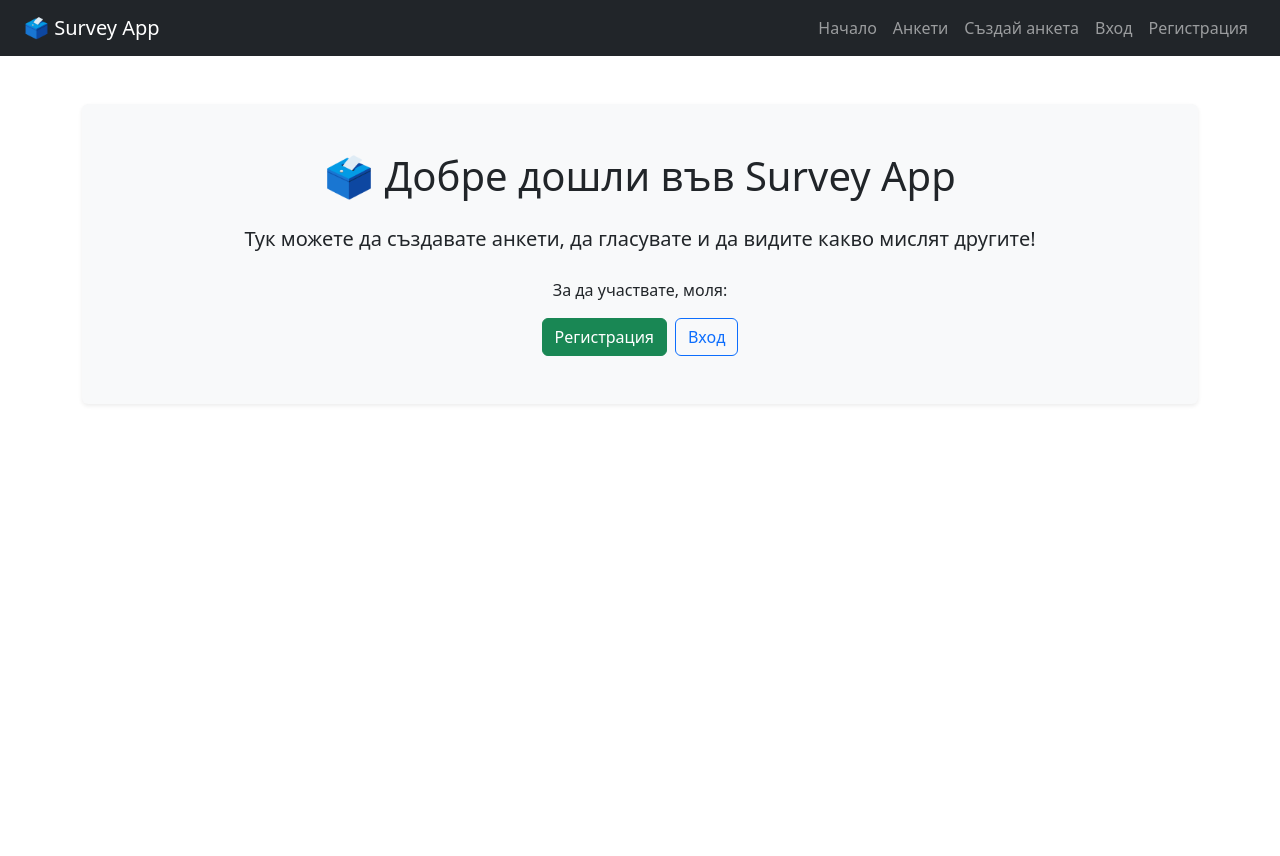
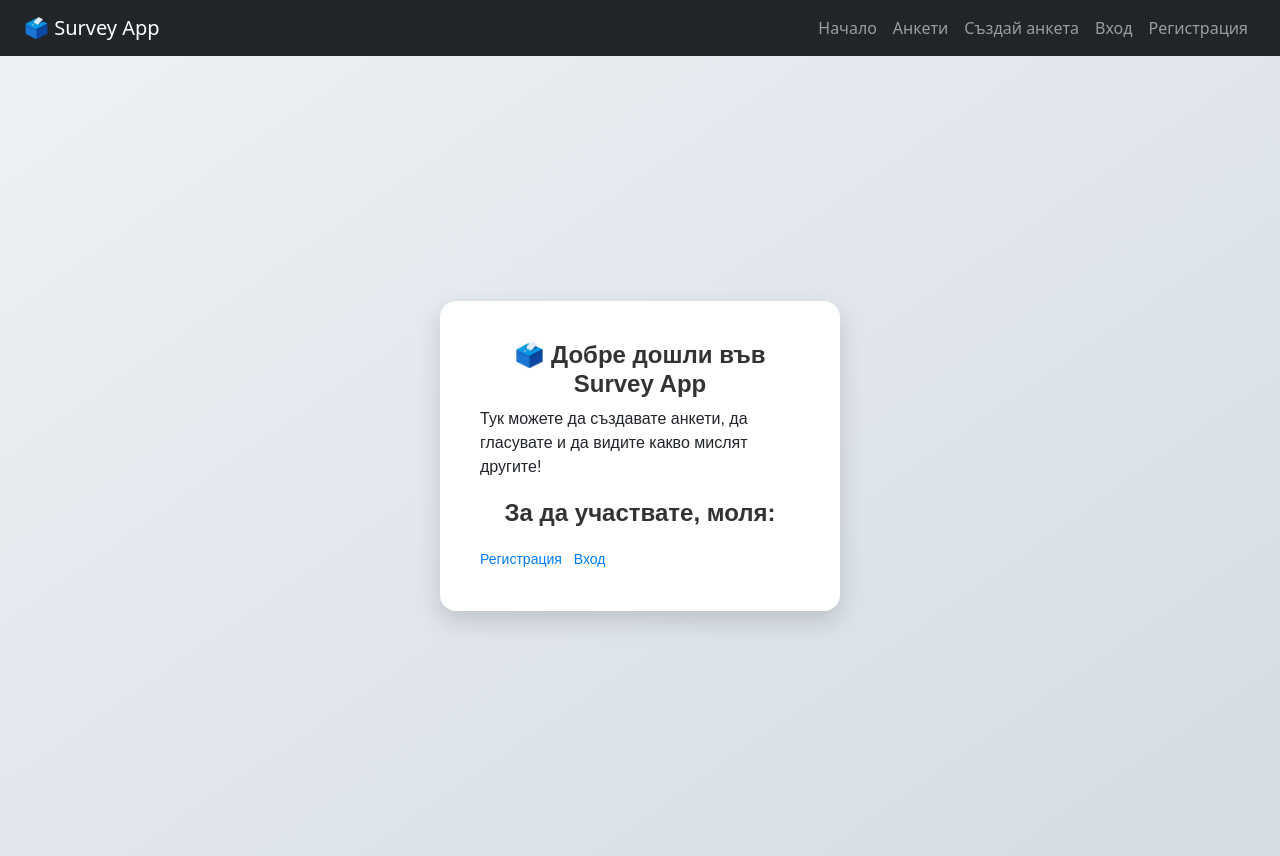
Before and after one commit to Ifchu/Survey_App, a React (Create React App) app: page / in a window 1280 px wide. Before the commit the page ends 800 px from the top, so only its background shows below. Built offline with nearby package versions, Linux system fonts and the light colour scheme.

Commit message:
Updated Home page
@Ifchu  Add some comments and new style

```diff
--- a/src/pages/Home.js
+++ b/src/pages/Home.js
@@ -1,39 +1,115 @@
-// Updated by Velislav on 3.05
 import { useContext } from 'react';
 import { Link } from 'react-router-dom';
 import { AuthContext } from '../context/AuthContext';
 
+
+
+
+// Главна начална страница на приложението
 function Home() {
+	// Взимаме текущия потребител от контекста (дали е логнат)
   const { user } = useContext(AuthContext);
 
+
+ // CSS стилове дефинирани като обекти (вместо външен .css файл)
+
+ const styles = {
+	 // Основен контейнер, центрира съдържанието по хоризонтал и вертикал
+    wrapper: {
+      height: '100vh',
+      display: 'flex',
+      justifyContent: 'center',
+      alignItems: 'center',
+      background: 'linear-gradient(145deg, #eef1f5, #d4dce4)',
+      fontFamily: 'Arial, sans-serif',
+    },
+	// Карта/кутия, която съдържа съдържанието
+    card: {
+      background: '#fff',
+      padding: '40px',
+      borderRadius: '16px',
+      boxShadow: '0 10px 25px rgba(0, 0, 0, 0.15)',
+      width: '100%',
+      maxWidth: '400px',
+      display: 'flex',
+      flexDirection: 'column',
+      gap: '20px',
+    },
+	    // Заглавие (центрирано и удебелено)
+    title: {
+      fontSize: '24px',
+      fontWeight: 'bold',
+      textAlign: 'center',
+      color: '#333',
+    },
+    input: {
+      padding: '14px',
+      borderRadius: '8px',
+      border: '1px solid #ccc',
+      fontSize: '16px',
+    },
+	// Стил за линковете (напр. вход и регистрация)
+  link: {
+      textAlign: 'center',
+      marginTop: '10px',
+	  marginRight: '12px',
+      fontSize: '14px',
+      color: '#007bff',
+      textDecoration: 'none',
+      transition: 'color 0.3s',
+    },
+	// Стил за линковете (напр. вход и регистрация)
+    linkHover: {
+      color: '#0056b3',
+    },
+  };
+
+
+
   return (
-    <div className="container mt-5">
-      <div className="text-center p-5 bg-light rounded shadow-sm">
-        <h1 className="mb-4">🗳️ Добре дошли във Survey App</h1>
-
-        <p className="lead">
+    <div style={styles.wrapper}>
+	 {/* Формата не е активна тук, използвана е за стилизиране на съдържанието */}
+	 <form style={styles.card}>
+      <div>
+	   {/* Основно заглавие на страницата */}
+        <h1 style={styles.title}>🗳️ Добре дошли във Survey App</h1>
+		{/* Кратко описание за приложението */}
+        <p>
           Тук можете да създавате анкети, да гласувате и да видите какво мислят другите!
         </p>
 
+		 {/* Проверка дали потребителят е логнат */}
         {!user ? (
           <>
-            <p className="mt-4">За да участвате, моля:</p>
-            <Link to="/register" className="btn btn-success me-2">
-              Регистрация
-            </Link>
-            <Link to="/login" className="btn btn-outline-primary">
+            <p style={styles.title}>За да участвате, моля:</p>
+			 {/* Линк към Регистрация */}
+			<Link
+          to="/register"
+          style={styles.link}
+          onMouseOver={(e) => (e.target.style.color = styles.linkHover.color)}
+          onMouseOut={(e) => (e.target.style.color = styles.link.color)}> Регистрация
+		  </Link>
+		  {/* Линк към Вход */}
+            <Link to="/login"  style={styles.link}
+          onMouseOver={(e) => (e.target.style.color = styles.linkHover.color)}
+          onMouseOut={(e) => (e.target.style.color = styles.link.color)}>
               Вход
             </Link>
           </>
         ) : (
           <>
-            <p className="mt-4">Радваме се, че си тук, <strong>{user.name}</strong>!</p>
-            <Link to="/polls" className="btn btn-primary">
+			  {/* Ако е логнат, показваме персонализирано съобщение */}
+            <p>Радваме се, че си тук, <strong>{user.name}</strong>!</p>
+            {/* Линк към анкетите */}
+			<Link to="/polls" style={styles.link}
+          onMouseOver={(e) => (e.target.style.color = styles.linkHover.color)}
+          onMouseOut={(e) => (e.target.style.color = styles.link.color)} >
               Виж всички анкети
             </Link>
           </>
         )}
       </div>
+	  </form>
     </div>
   );
 }
```
